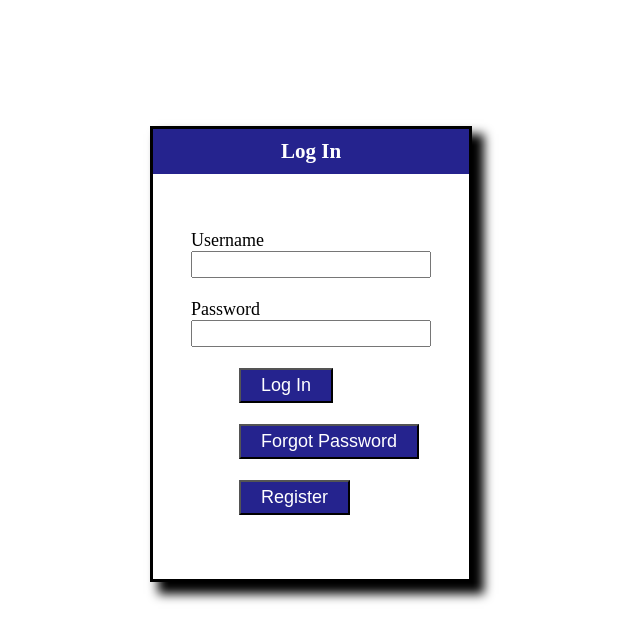
After one commit to cWalsh-developer/PE2_GradeCalc, a PHP site: page /login_view.html in a window 1280 px wide. The commit adds this page. Shown: the top 641 px of the page, without its empty margins (329-969 px from the left). Run offline with PHP 8.4, Linux system fonts and the light colour scheme.

Commit message:
added the login page and modified the css sheet a little

```diff
--- /dev/null
+++ b/login_view.html
@@ -0,0 +1,27 @@
+<!doctype html>
+<html>
+    <head>
+        <meta charset="utf-8">
+        <title>Log In</title>
+        <link rel="stylesheet" type="text/css" href="stylesheet.css">
+    </head>
+    <body>
+        <div class="logContainerMain">
+            <div class="logContainerTitle">
+              <h3 class="Title">Log In</h3>
+            </div>
+
+            <div class = "loginForm">
+                <form method = "post" action = "">
+                    <label for = "username">Username</label><br>
+                    <input type = "text" id = "username" name = "username"><br><br>
+                    <label for = "password"> Password</label><br>
+                    <input type = "text" id = "password" name = "password"><br><br>
+                    <input type = "submit" id = "submit" value = "Log In" name = "login"><br><br>
+                    <input type = "submit" id = "submit" value = "Forgot Password" name = "forgotPass"><br><br>
+                    <input type = "submit" id = "submit" value = "Register" name = "register"><br><br>
+                </form>
+            </div>
+        </div>
+    </body>
+</html>
--- a/stylesheet.css
+++ b/stylesheet.css
@@ -48,3 +48,24 @@
  {
     font-size:large;
  }
+
+ /* login sheet style */
+
+ .logContainerMain{
+   width: 25%;
+   box-shadow: 10px 10px 10px 2px black;
+   background: white;
+   margin: auto;
+   margin-top: 10%;
+   height: 450px;
+   position: relative;
+   font-size: large;
+   border: solid 3px black;
+ }
+
+ .loginForm
+ {
+    width: max-content;
+    margin: 0 auto;
+    padding: 35px 0;
+ }
```
